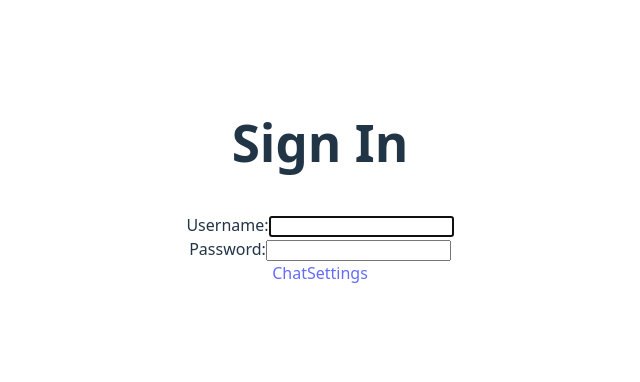
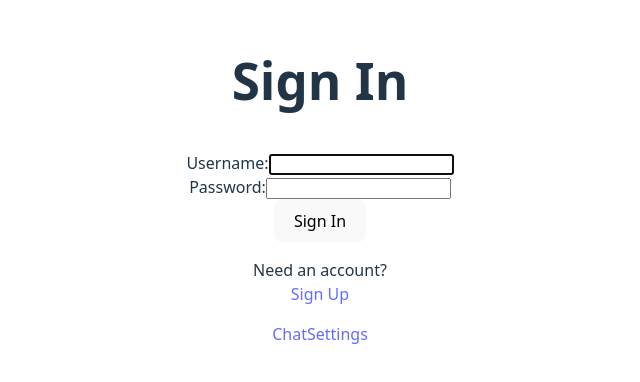
Before and after one commit to Mikasa-Hayashi/Navi, a React (Vite) app in the folder frontend/: page /login in a window 1280 px wide. Shown: the part 222-604 px from the top of the page, without its empty margins (320-960 px from the left). Built offline with nearby package versions, Linux system fonts and the light colour scheme; no server answers.

Commit message:
chore: added button and footer

```diff
--- a/frontend/src/pages/auth/Login.jsx
+++ b/frontend/src/pages/auth/Login.jsx
@@ -45,7 +45,14 @@
                         required
                     />
                 </div>
+                <button>Sign In</button>
             </form>
+            <p>
+                Need an account?<br />
+                <span>
+                    <a href="#">Sign Up</a>
+                </span>
+            </p>
         </section>
     )
 }
```
